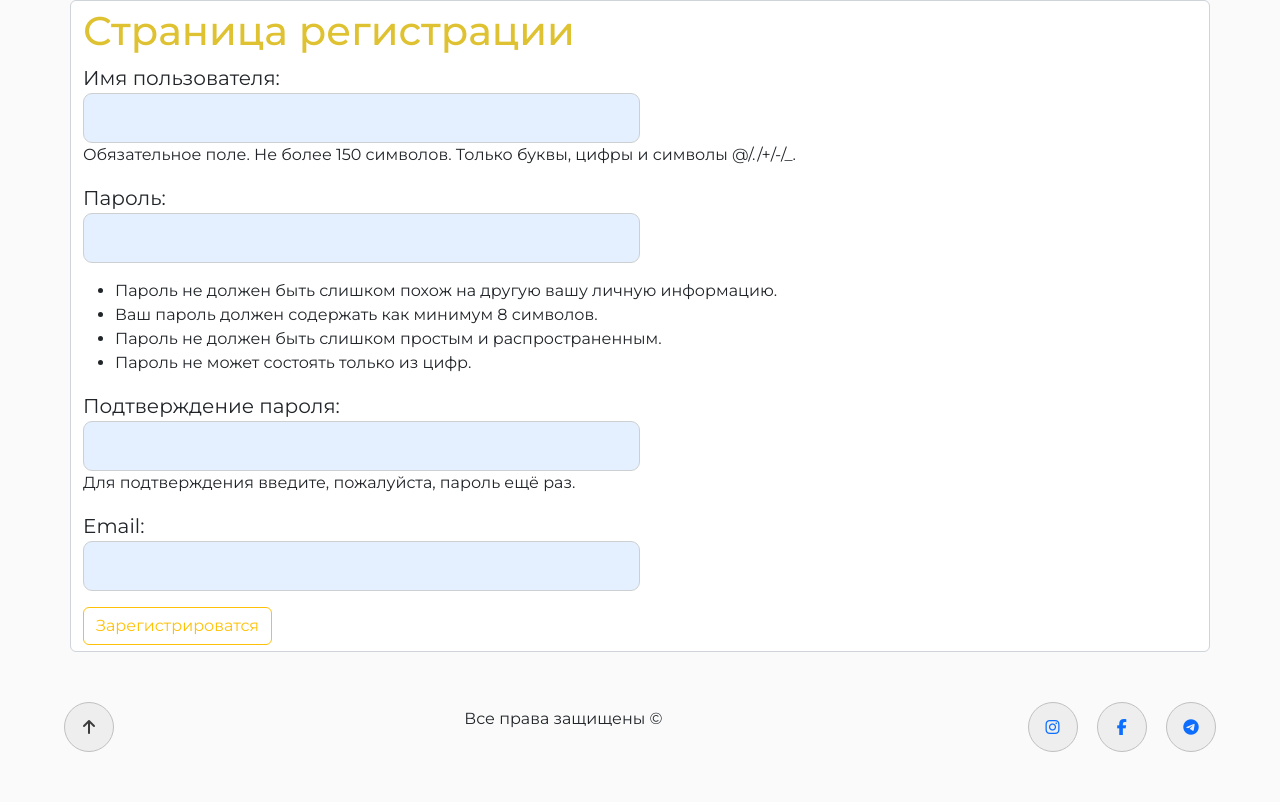
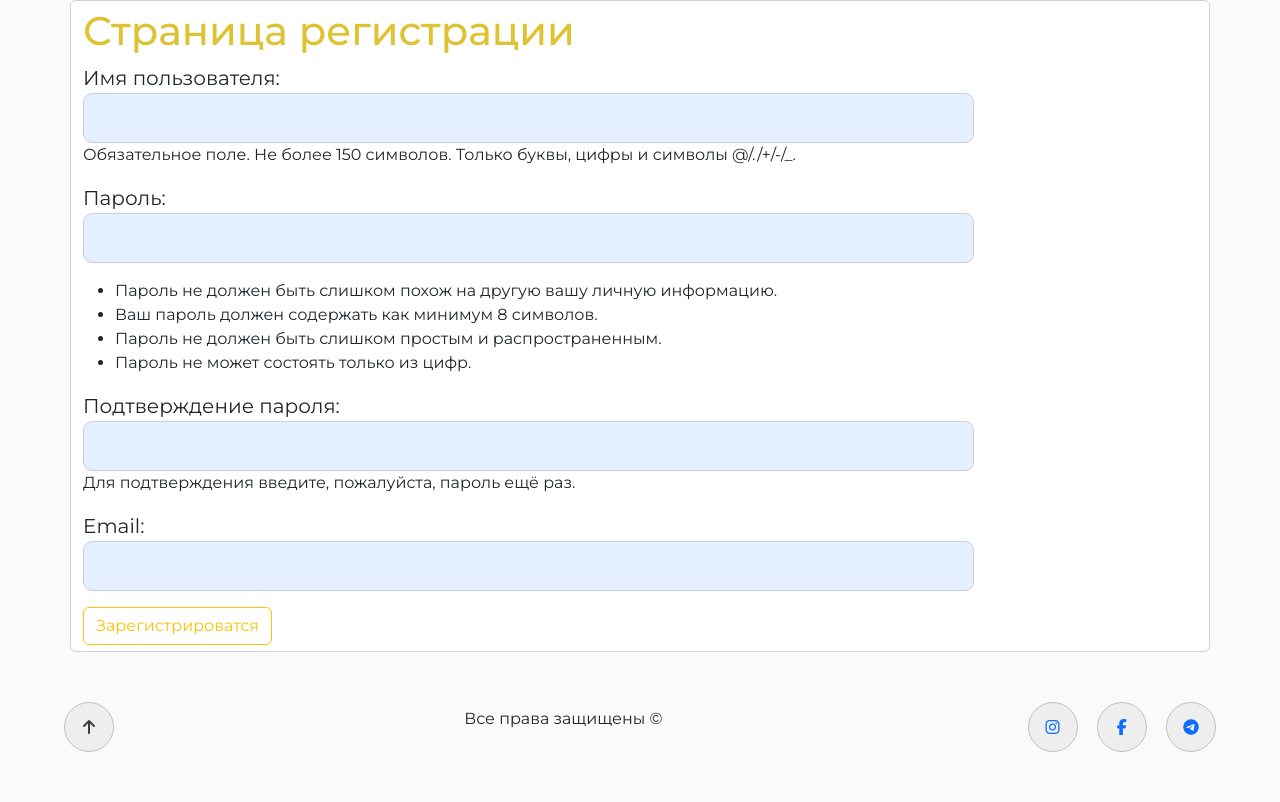
Before and after one commit to Higbond/budgrand-blog, a Django app: page /user/reg/ in a window 1280 px wide. Shown: the part 85-887 px from the top of the page. Run offline with Django 4.2, Linux system fonts and the light colour scheme; some libraries are stand-ins or nearby versions.

Commit message:
setting update

```diff
--- a/blog/static/css/main.css
+++ b/blog/static/css/main.css
@@ -48,7 +48,7 @@ header {
     }
   header > .nav, .gallery  {display: none;}
 
-form label, form textarea, form  input {font-size: 16px; width: 80%;}
+
 }
 
 header>a>span {
@@ -263,12 +263,19 @@ footer .social div {
   margin-left: 15px;
 }
 
+form .helptext {
+  display: flex;
 
+}
+form ul {
+  display:flexbox;
 
+}
 form label{
   font-size: 20px;
   display: flex;
-  width: 50%;
+  justify-content: start;
+  width: 80%;
   font-family: Montserrat,sans-serif;
   font-weight: 400;
 }
@@ -286,13 +293,14 @@ form textarea {
 }
 
 
-form  input{
+form input{
   display: flex;
-  width: 50%;
+  justify-content: center;
+  width: 80%;
   height: 50px;
   font-family: Montserrat,sans-serif;
   font-weight: 200;
-  font-size: 1em;
+  font-size: 20px;
   border: 1px solid #cdd0d1;
   border-radius: 9px;
   background-color: #e4efff;
--- a/users/templates/users/register.html
+++ b/users/templates/users/register.html
@@ -5,12 +5,12 @@
 {% endblock %}
 
 {% block main %}
-<div class="container form-control">
-    <h1> {{ title }}</h1>
+<div class="container form-control ">
+    <h1 > {{ title }}</h1>
 <form  method="POST" class="form-register">
     {% csrf_token %}
     {{ form.as_p }}
-    <button class="btn btn-outline-warning" type="submit">Зарегистрироватся</button>
+    <button class="btn btn-outline-warning " type="submit">Зарегистрироватся</button>
 </form>
 </div>
 
```
